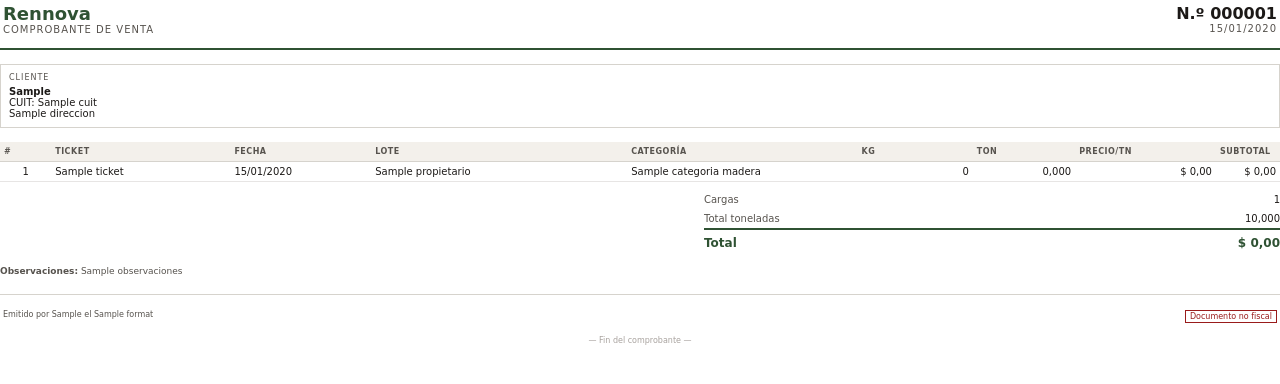
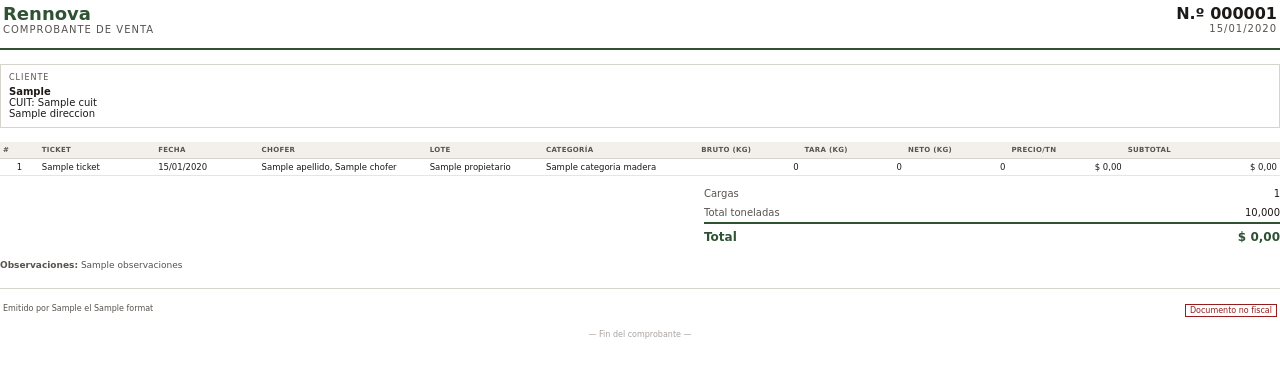
Before and after one commit to LuisRapp/trabajo_final, a Laravel app: template rennova/resources/views/ventas/comprobante-pdf.blade.php in a window 1280 px wide. Shown: the top 384 px of the page. Run offline with Laravel 12, Linux system fonts and the light colour scheme; the template is opened without the code that fills it: most values are stand-ins (such as "Sample title", 1, 10 or a date in 2020); parts of the project's set-up code (start-up, migrations or seed data) failed here and were passed over; some libraries are stand-ins or nearby versions.

Commit message:
fix(ventas,cargas): comprobante con chofer y pesajes en kilos, panel sin recorte y neto automatico
Comprobante: la tabla pasa a # / Ticket / Fecha / Chofer / Lote / Categoria / Bruto (kg) / Tara (kg) / Neto (kg) / Precio/Tn / Subtotal, con los tres pesos en kilos y el chofer de cada carga. Se ajusta la densidad y los anchos para que los encabezados entren en una linea.

Cargas: la tarjeta del formulario tenia overflow-hidden y recortaba el panel del combobox de parte diario; se quita. Bruto y tara pasan a wire:model.live y el peso neto se calcula (bruto - tara, sin negativos) y se muestra de solo lectura.

Verificado en el deploy: PDF regenerado y revisado como imagen, panel del parte diario completo dentro del viewport y neto 1200-300=900 automático. Suite 786 passed / 9 skipped.

```diff
--- a/rennova/resources/views/ventas/comprobante-pdf.blade.php
+++ b/rennova/resources/views/ventas/comprobante-pdf.blade.php
@@ -16,8 +16,8 @@
         .bloque { border: 1px solid #d6d3cd; padding: 8px; margin-bottom: 14px; }
         .bloque-titulo { font-size: 8px; letter-spacing: 1px; text-transform: uppercase; color: #57534e; margin-bottom: 4px; }
         table.detalle { width: 100%; border-collapse: collapse; }
-        table.detalle th { background: #f3f0eb; border-bottom: 1px solid #d6d3cd; padding: 5px 4px; font-size: 8px; text-transform: uppercase; letter-spacing: 0.5px; color: #57534e; text-align: left; }
-        table.detalle td { padding: 4px; border-bottom: 1px solid #e7e5e4; }
+        table.detalle th { background: #f3f0eb; border-bottom: 1px solid #d6d3cd; padding: 4px 3px; font-size: 7px; text-transform: uppercase; letter-spacing: 0.3px; color: #57534e; text-align: left; }
+        table.detalle td { padding: 3px; border-bottom: 1px solid #e7e5e4; font-size: 8.5px; }
         table.detalle tr:nth-child(even) td { background: #faf9f7; }
         .num { text-align: right; }
         .centro { text-align: center; }
@@ -62,15 +62,17 @@
     <table class="detalle">
         <thead>
             <tr>
-                <th style="width: 4%;">#</th>
-                <th style="width: 14%;">Ticket</th>
-                <th style="width: 11%;">Fecha</th>
-                <th style="width: 20%;">Lote</th>
-                <th style="width: 18%;">Categoría</th>
-                <th style="width: 9%;" class="num">Kg</th>
-                <th style="width: 8%;" class="num">Ton</th>
-                <th style="width: 11%;" class="num">Precio/Tn</th>
-                <th style="width: 13%;" class="num">Subtotal</th>
+                <th style="width: 3%;">#</th>
+                <th style="width: 9%;">Ticket</th>
+                <th style="width: 8%;">Fecha</th>
+                <th style="width: 13%;">Chofer</th>
+                <th style="width: 9%;">Lote</th>
+                <th style="width: 12%;">Categoría</th>
+                <th style="width: 8%;" class="num">Bruto (kg)</th>
+                <th style="width: 8%;" class="num">Tara (kg)</th>
+                <th style="width: 8%;" class="num">Neto (kg)</th>
+                <th style="width: 9%;" class="num">Precio/Tn</th>
+                <th style="width: 12%;" class="num">Subtotal</th>
             </tr>
         </thead>
         <tbody>
@@ -79,10 +81,12 @@
                     <td class="centro">{{ $loop->iteration }}</td>
                     <td>{{ $carga->ticket }}</td>
                     <td>{{ $carga->fecha_carga ? \Carbon\Carbon::parse($carga->fecha_carga)->format('d/m/Y') : '—' }}</td>
+                    <td>{{ $carga->chofer ? $carga->chofer->apellido.', '.$carga->chofer->nombre : '—' }}</td>
                     <td>{{ $carga->lote?->propietario ?? '—' }}</td>
                     <td>{{ $carga->categoriaMadera?->nombre ?? '—' }}</td>
+                    <td class="num">{{ number_format((float) $carga->peso_bruto, 0, ',', '.') }}</td>
+                    <td class="num">{{ number_format((float) $carga->tara, 0, ',', '.') }}</td>
                     <td class="num">{{ number_format((float) $carga->peso_neto, 0, ',', '.') }}</td>
-                    <td class="num">{{ number_format((float) $carga->pivot->peso_toneladas, 3, ',', '.') }}</td>
                     <td class="num">$ {{ number_format((float) $carga->pivot->precio_unitario, 2, ',', '.') }}</td>
                     <td class="num">$ {{ number_format((float) $carga->pivot->subtotal, 2, ',', '.') }}</td>
                 </tr>
```
Also changed, not shown: rennova/app/Http/Livewire/Cargas.php (+19 -0 lines), rennova/resources/views/livewire/cargas.blade.php (+7 -6 lines), rennova/tests/Feature/Livewire/CargasTest.php (+8 -0 lines).
